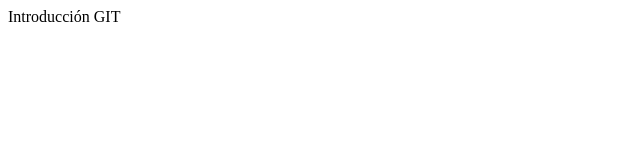
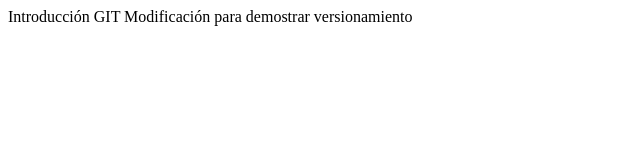
Before and after one commit to operezedutecno/0086-introduccion-git, a plain HTML site: page index.html in a window 1280 px wide. Shown: the whole page, without its empty margins (0-640 px from the left). Drawn offline with Linux system fonts and the light colour scheme.

Commit message:
Segunda versión GIT

```diff
--- a/index.html
+++ b/index.html
@@ -7,5 +7,7 @@
     </head>
     <body>
         Introducción GIT
+
+        Modificación para demostrar versionamiento
     </body>
 </html>
```
